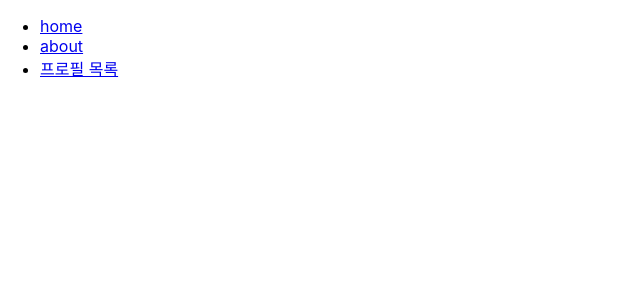
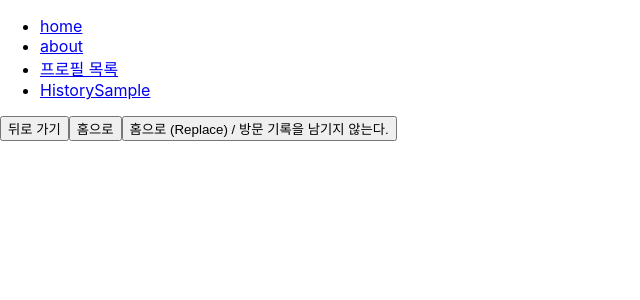
Before and after one commit to maybeb50/react-study-2020, a React (Create React App) app: page /HistorySample in a window 1280 px wide. Shown: the top 300 px of the page, without its empty margins (0-640 px from the left). Built offline with nearby package versions, Linux system fonts and the light colour scheme.

Commit message:
router 부가기능 history 예제

```diff
--- a/src/App.js
+++ b/src/App.js
@@ -3,6 +3,7 @@ import { Route, Link } from 'react-router-dom';
 import Home from './Home';
 import About from './About';
 import Profiles from './Profiles';
+import HistorySample from './HistorySample';
 
 function App() {
   return (
@@ -17,10 +18,14 @@ function App() {
         <li>
           <Link to="/profiles">프로필 목록</Link>
         </li>
+        <li>
+          <Link to="/HistorySample">HistorySample</Link>
+        </li>
       </ul>
       <Route path="/" component={Home} exact />
       <Route path="/about" component={About} />
       <Route path="/profiles/" component={Profiles} />
+      <Route path="/HistorySample" component={HistorySample} />
     </>
   );
 }
--- /dev/null
+++ b/src/HistorySample.js
@@ -0,0 +1,34 @@
+import React, { useEffect } from 'react';
+
+function HistorySample({ history }) {
+
+    const goBack = () => {
+        history.goBack();
+    };
+
+    const goHome = () => {
+        history.push('/');
+    };
+
+    const replaceToHome = () => {
+        history.replace('/');
+    };
+
+    useEffect(() => {
+        console.log(history);
+        const unblock = history.block('정말 떠나실건가요?');
+        return () => {
+            unblock();
+        }
+    }, [history]);
+
+    return(
+        <div>
+            <button onClick={goBack}>뒤로 가기</button>
+            <button onClick={goHome}>홈으로</button>
+            <button onClick={replaceToHome}>홈으로 (Replace) / 방문 기록을 남기지 않는다.</button>
+        </div>
+    );
+}
+
+export default HistorySample;
```
